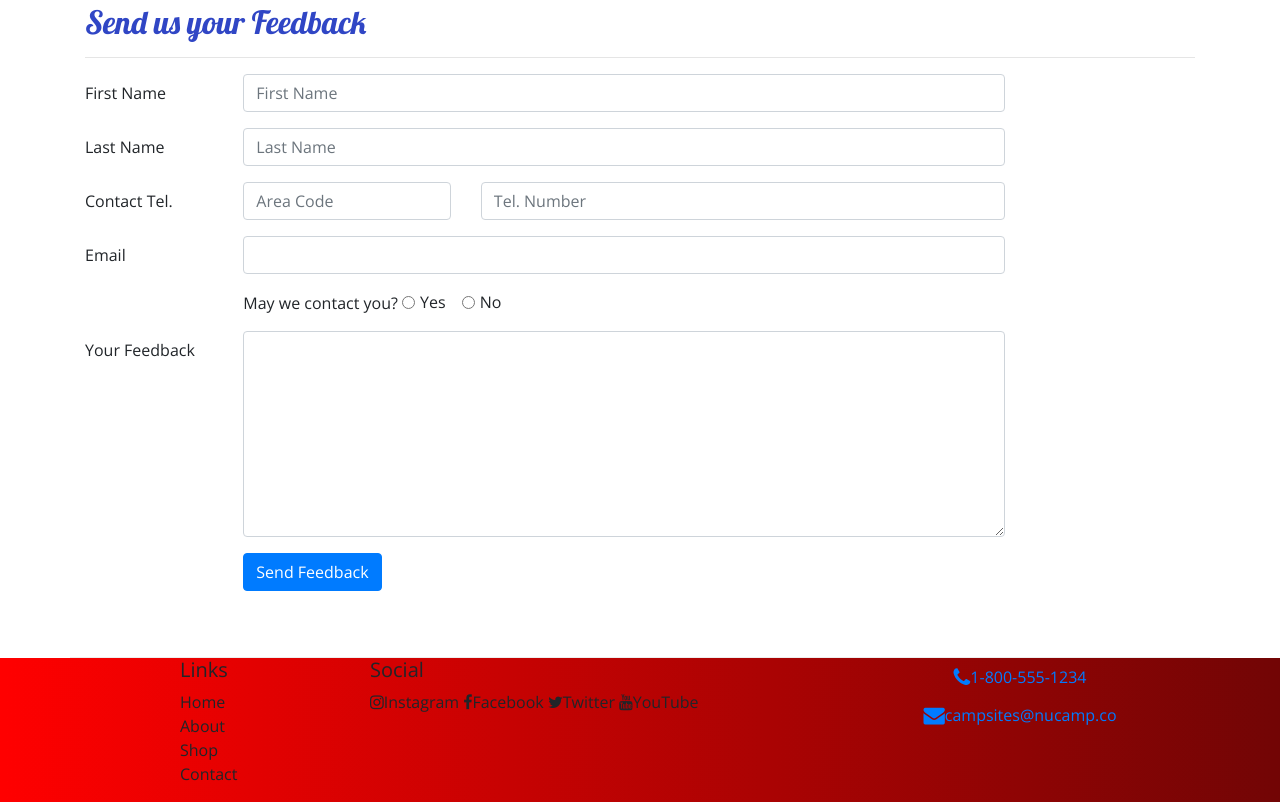
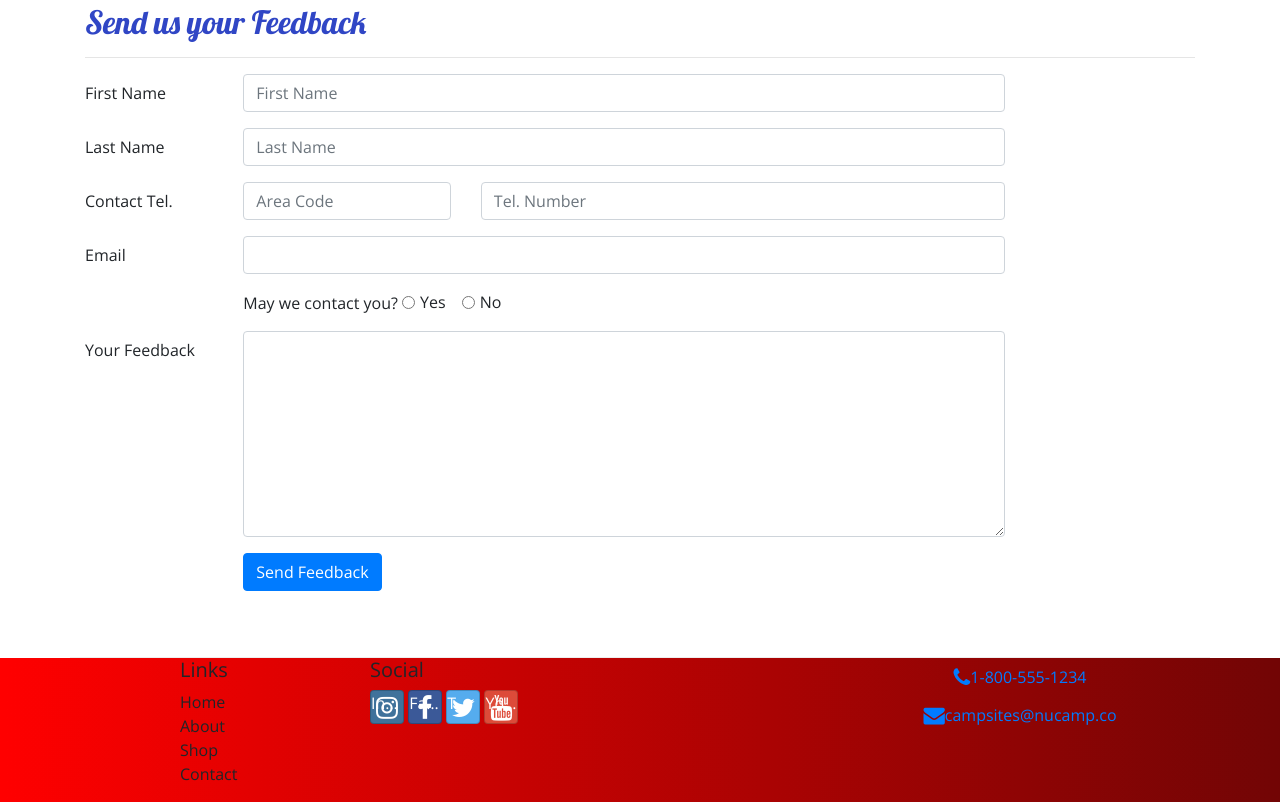
Before and after one commit to red-night-veil/Portfolio-project, a website: page contact.html in a window 1280 px wide. Shown: the part 601-1403 px from the top of the page. Drawn offline with nearby package versions, Linux system fonts and the light colour scheme.

Commit message:
Bootstrap-social and Buttons

```diff
--- a/contact.html
+++ b/contact.html
@@ -7,6 +7,7 @@
     <meta name="viewport" content="width=device-width, initial-scale=1" />
     <link rel="stylesheet" href="node_modules/bootstrap/dist/css/bootstrap.min.css" />
     <link rel="stylesheet" href="node_modules/font-awesome/css/font-awesome.min.css" />
+    <link rel="stylesheet" href="node_modules/bootstrap-social/bootstrap-social.css" />
     <link rel="stylesheet" href="https://fonts.googleapis.com/css?family=Lobster|Open+Sans" />
     <link rel="stylesheet" href="css/styles.css" />
     <title>EmpowerHub: A Clear Mind to Match The Space</title>
@@ -36,7 +37,7 @@
             </button>
             <div class="collapse navbar-collapse" id="nucampNavbar">
                 <ul class="navbar-nav">
-                    <li class="nav-item active"><a class="nav-link" href="#"><i class="fa fa-home fa-lg"></i> Home</a></li>
+                    <li class="nav-item active"><a class="nav-link" href="index.html"><i class="fa fa-home fa-lg"></i> Home</a></li>
                     <li class="nav-item"><a class="nav-link" href="aboutus.html"><i class="fa fa-info fa-lg"></i> About</a></li>
                     <li class="nav-item"><a class="nav-link" href="#"><i class="fa fa-list fa-lg"></i> Sites</a></li>
                     <li class="nav-item"><a class="nav-link" href="#"><i class="fa fa-address-card fa-lg"></i> Contact</a></li>
@@ -149,10 +150,10 @@
                 </div>
                 <div class="col-6 col-sm-5">
                 	<h5>Social</h5>
-                    <a href="http://instagram.com/"><i class="fa fa-instagram"></i>Instagram</a>
-                    <a href="http://facebook.com/"><i class="fa fa-facebook"></i>Facebook</a>
-                    <a href="http://twitter.com/"><i class="fa fa-twitter"></i>Twitter</a>
-                    <a href="http://youtube.com/"><i class="fa fa-youtube"></i>YouTube</a>
+                    <a class="btn btn-social-icon btn-instagram" href="http://instagram.com/"><i class="fa fa-instagram"></i>Instagram</a>
+                <a class="btn btn-social-icon btn-facebook" href="http://facebook.com/"><i class="fa fa-facebook"></i>Facebook</a>
+                <a class="btn btn-social-icon btn-twitter" href="http://twitter.com/"><i class="fa fa-twitter"></i>Twitter</a>
+                <a class="btn btn-social-icon btn-google" href="http://youtube.com/"><i class="fa fa-youtube"></i>YouTube</a>
                 </div>
                 <div class="col-sm-4 text-center">
                     <a role='button'class='btn btn-link' href='tel:+1-8005551234'> <i class="fa fa-phone fa-lg text-primary"></i>1-800-555-1234</a><br>
--- a/package.json
+++ b/package.json
@@ -23,6 +23,7 @@
   },
   "dependencies": {
     "bootstrap": "^4.5.2",
+    "bootstrap-social": "^5.1.1",
     "font-awesome": "^4.7.0",
     "jquery": "^3.5.1",
     "popper.js": "^1.16.1"
```
Also changed, not shown: aboutus.html (+6 -5 lines), index.html (+5 -4 lines), 1 other file.
